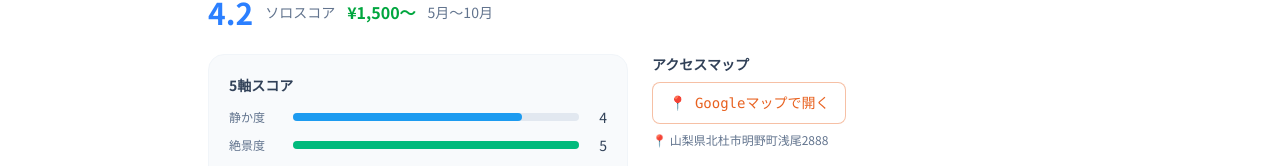
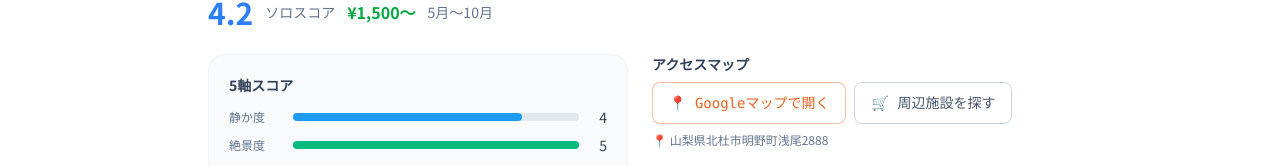
Before and after one commit to shunshimamura7/soro-camp, a Next.js app: page /camp/akeno-fureai-camp in a window 1280 px wide. Shown: the part 207-373 px from the top of the page. Built offline with nearby package versions, Linux system fonts and the light colour scheme; no server answers.

Commit message:
feat: split map button into location and nearby facilities

```diff
--- a/app/camp/[slug]/page.tsx
+++ b/app/camp/[slug]/page.tsx
@@ -171,14 +171,24 @@ export default async function CampDetailPage({
             {/* Map */}
             <section>
               <h2 className="text-xs sm:text-sm font-bold text-slate-700 mb-2">アクセスマップ</h2>
+              <div className="flex flex-wrap gap-2">
                 <a
-                href={`https://www.google.com/maps/search/スーパーマーケット+精肉店+鮮魚店+スーパー銭湯+銭湯/@${camp.lat},${camp.lng},11z`}
+                  href={`https://www.google.com/maps/search/?api=1&query=${encodeURIComponent(camp.name + ' ' + (camp.address ?? ''))}`}
                   target="_blank"
                   rel="noopener noreferrer"
                   className="inline-flex items-center gap-2 px-4 py-2.5 bg-white text-[#e8611f] border border-[#e8611f]/40 rounded-lg font-mono text-sm hover:bg-[#e8611f] hover:text-white transition-colors"
                 >
                   📍 Googleマップで開く
                 </a>
+                <a
+                  href={`https://www.google.com/maps/search/スーパーマーケット+精肉店+鮮魚店+スーパー銭湯+銭湯/@${camp.lat},${camp.lng},11z`}
+                  target="_blank"
+                  rel="noopener noreferrer"
+                  className="inline-flex items-center gap-2 px-4 py-2.5 bg-white text-slate-600 border border-slate-300 rounded-lg font-mono text-sm hover:bg-slate-100 transition-colors"
+                >
+                  🛒 周辺施設を探す
+                </a>
+              </div>
               <p className="text-xs text-slate-500 mt-2">📍 {camp.address}</p>
             </section>
 
```
Lines whose indentation alone changed are shown as unchanged.
